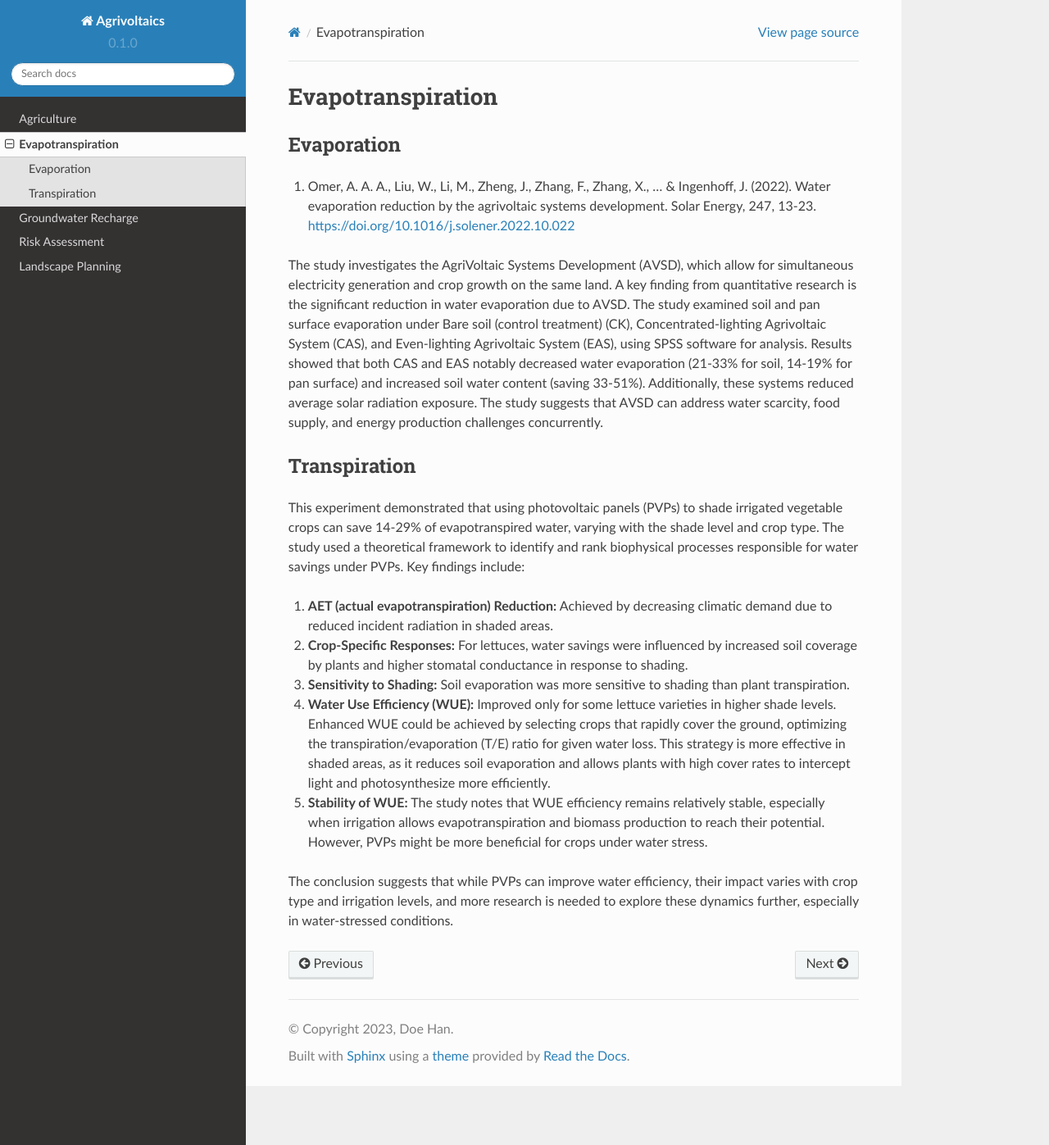
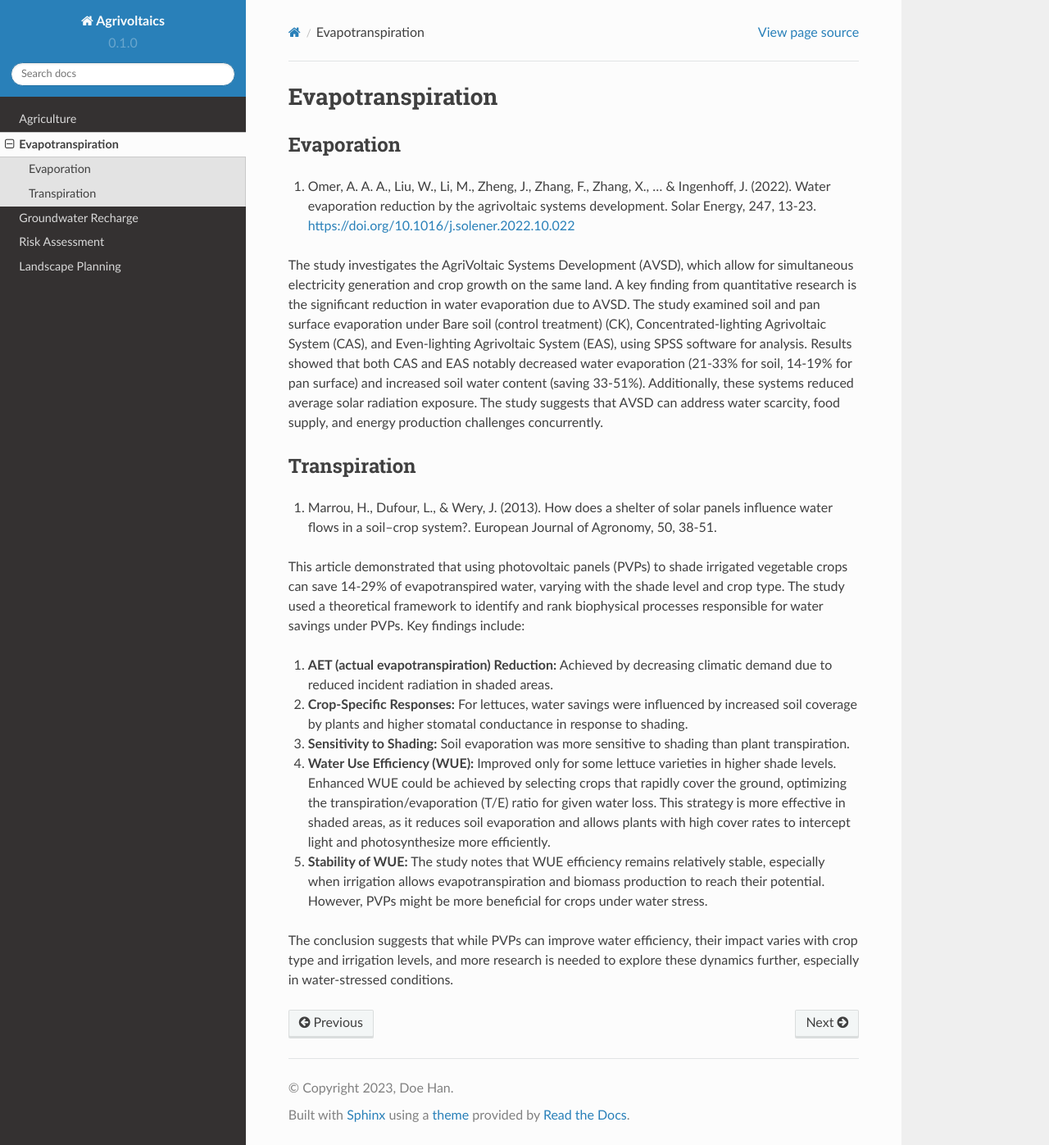
Before and after one commit to hanhydro/wiki, a Sphinx documentation site: the page built from docs/source/et.rst, in a window 1280 px wide and 1397 px high. Shown: the whole window at 82% size. Built offline with Sphinx 7.4.7 and the Read the Docs theme 2.0.0, drawn with Linux system fonts in a browser that asks for light colours; pages that are not in the unit, such as notebooks, are missing from menus.

Commit message:
Update et.rst

```diff
--- a/docs/source/et.rst
+++ b/docs/source/et.rst
@@ -9,8 +9,9 @@ The study investigates the AgriVoltaic Systems Development (AVSD), which allow f
 
 Transpiration
 -------------
+1) Marrou, H., Dufour, L., & Wery, J. (2013). How does a shelter of solar panels influence water flows in a soil–crop system?. European Journal of Agronomy, 50, 38-51.
 
-This experiment demonstrated that using photovoltaic panels (PVPs) to shade irrigated vegetable crops can save 14-29% of evapotranspired water, varying with the shade level and crop type. The study used a theoretical framework to identify and rank biophysical processes responsible for water savings under PVPs. Key findings include:
+This article demonstrated that using photovoltaic panels (PVPs) to shade irrigated vegetable crops can save 14-29% of evapotranspired water, varying with the shade level and crop type. The study used a theoretical framework to identify and rank biophysical processes responsible for water savings under PVPs. Key findings include:
 
 1. **AET (actual evapotranspiration) Reduction:** Achieved by decreasing climatic demand due to reduced incident radiation in shaded areas.
 2. **Crop-Specific Responses:** For lettuces, water savings were influenced by increased soil coverage by plants and higher stomatal conductance in response to shading.
```
